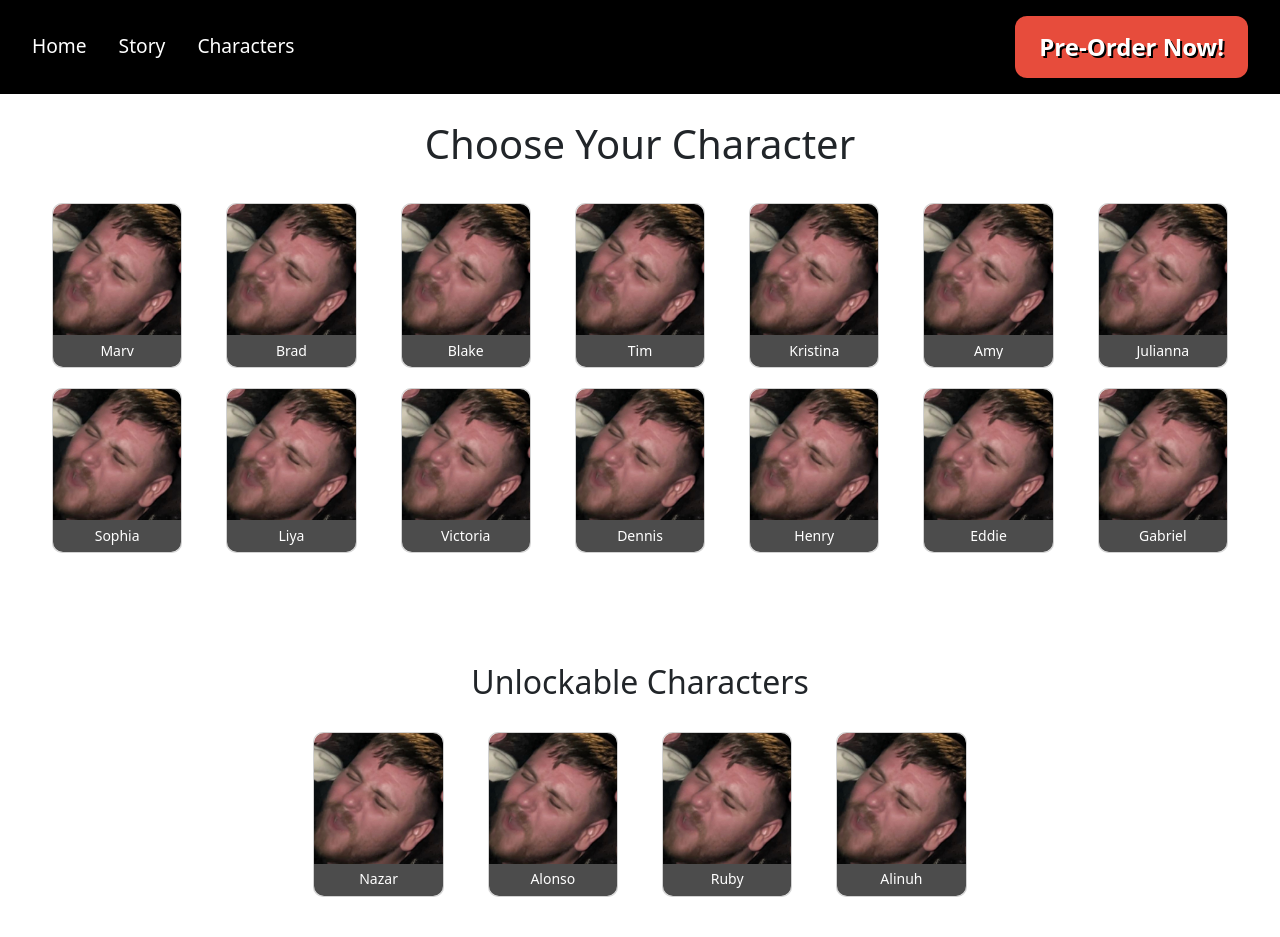
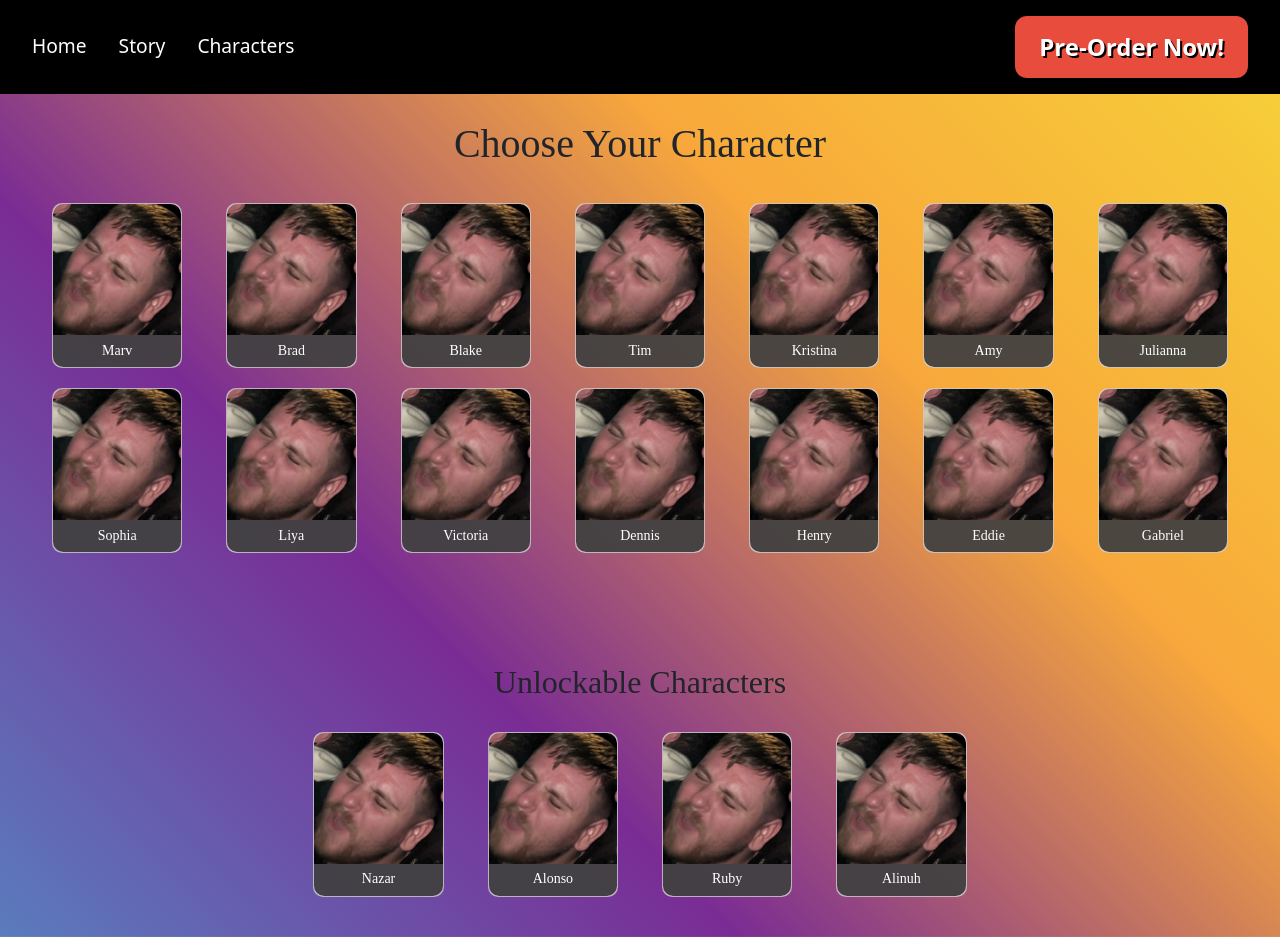
Before and after one commit to bradfiller64/team-marv-van2, a React (Create React App) app: page /characters in a window 1280 px wide. Built offline with nearby package versions, Linux system fonts and the light colour scheme.

Commit message:
CSS background gradient

```diff
--- a/src/components/Characters.js
+++ b/src/components/Characters.js
@@ -7,6 +7,7 @@ console.log('Characters component loaded');
 
 const Characters = () => {
     return (
+        <div className='character-screen'>
             <div className="characters">
                 <h1 className="characters-heading">Choose Your Character</h1>
 
@@ -48,6 +49,7 @@ const Characters = () => {
                         ))}
                 </Row>
             </div>
+        </div>
     );
 };
 
--- a/src/css/Characters.css
+++ b/src/css/Characters.css
@@ -1,3 +1,34 @@
+.character-screen {
+    margin: 0;
+    font-family: 'Press Start 2P', cursive;
+    min-height: 100vh;
+    overflow: auto;
+    animation: gradientAnimation 20s ease infinite;
+    background: linear-gradient(45deg, #5a7cbd, #7a2c94, #f8a83b, #f6d338);
+}
+
+@keyframes gradientAnimation {
+    0% {
+        background-position: 0% 50%;
+    }
+
+    25% {
+        background-position: 100% 50%;
+    }
+
+    50% {
+        background-position: 0% 50%;
+    }
+
+    75% {
+        background-position: 100% 50%;
+    }
+
+    100% {
+        background-position: 0% 50%;
+    }
+}
+
 .characters {
     text-align: center;
     padding: 20px;
```
Lines whose indentation alone changed are shown as unchanged.
